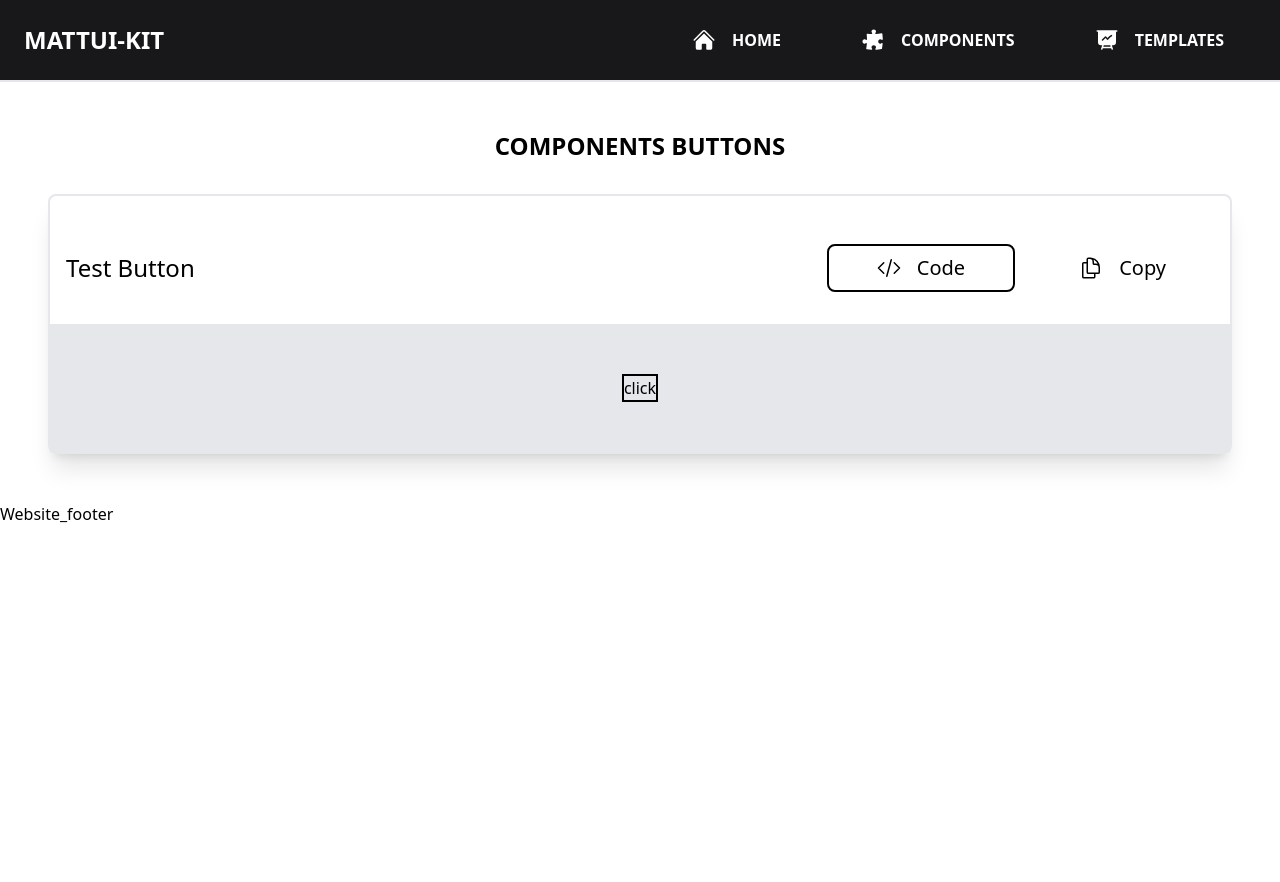
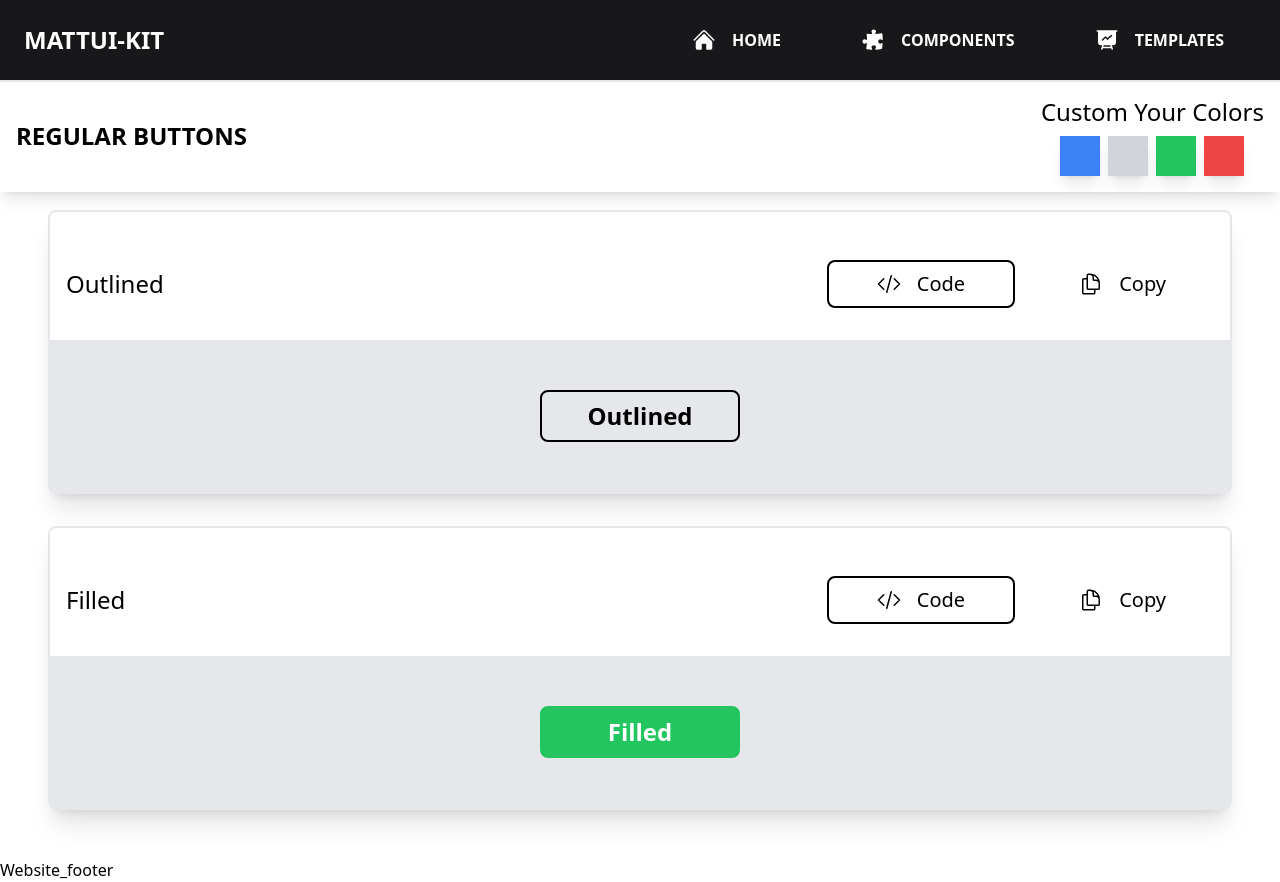
Before and after one commit to MattFreelanceWeb/mattui-kit, a Next.js app: page /components/buttons in a window 1280 px wide. Before the commit the page ends 800 px from the top, so only its background shows below. Built offline with nearby package versions, Linux system fonts and the light colour scheme.

Commit message:
✨ color select for regular btn

```diff
--- /dev/null
+++ b/components/preview/colorSelect/ColorSelect.tsx
@@ -0,0 +1,25 @@
+import React, { useState } from 'react'
+
+type Props = {updateColor:Function}
+
+function ColorSelect({updateColor}: Props) {
+
+
+    const colors = [
+        {name: 'primary',bgToSelect:'bg-blue-500', value: 'border-blue-500 focus:ring-blue-500/30 hover:bg-blue-500/80 hover:text-white text-blue-500'},
+        {name: 'secondary', bgToSelect: 'bg-gray-300'},
+        {name: 'success', bgToSelect: 'bg-green-500'},
+        {name: 'danger', bgToSelect: 'bg-red-500'}
+    ]
+
+  return (
+    <div className=' flex flex-col items-center justify-start gap-2 '>
+       <h4 className='text-2xl capitalize'> custom your colors</h4>
+       <ul className='flex items-center justify-center gap-2'>
+        {colors.map((item,i)=>( <li key={i} onClick={()=>{updateColor(item.name)}} className={`w-10 h-10 shadow-lg cursor-pointer ${item.bgToSelect}`}></li> ))}
+       </ul>
+    </div>
+  )
+}
+
+export default ColorSelect
--- a/components/preview/componentsPreview/ComponentsPreview.tsx
+++ b/components/preview/componentsPreview/ComponentsPreview.tsx
@@ -2,7 +2,7 @@ import React, { ReactElement, useState } from "react";
 import { Prism } from "@mantine/prism";
 import reactElementToJSXString from "react-element-to-jsx-string";
 
-type Props = { name: string; component: ReactElement };
+type Props = { name: string; component: ReactElement};
 
 function ComponentsPreview({ name, component }: Props) {
   {
@@ -10,6 +10,7 @@ function ComponentsPreview({ name, component }: Props) {
   }
   const [codeToggle, setCodeToggle] = useState<Boolean>(false);
   const [copyToggle, setCopyToggle] = useState<Boolean>(false);
+
   {
     /* function*/
   }
@@ -128,7 +129,7 @@ function ComponentsPreview({ name, component }: Props) {
               close
             </button>
           </div>
-          <Prism colorScheme="dark" language="jsx" noCopy withLineNumbers>
+          <Prism colorScheme="dark" language="jsx" noCopy withLineNumbers >
             {reactElementToJSXString(component)}
           </Prism>
         </div>
--- /dev/null
+++ b/components/section/components/buttons/RegularButtons.tsx
@@ -0,0 +1,65 @@
+import ColorSelect from "@/components/preview/colorSelect/ColorSelect";
+import ComponentsPreview from "@/components/preview/componentsPreview/ComponentsPreview";
+import React, { useState } from "react";
+
+type Props = {};
+
+function RegularButtons({}: Props) {
+  const [colors, setColors] = useState<string | undefined>(undefined);
+
+  console.log(colors);
+
+  const buttonsArray = [
+    {
+      name: "outlined",
+      component: (
+        <>
+          <button
+            className={` w-full border-2 px-12 py-2 rounded-lg capitalize flex items-center justify-center gap-4 font-semibold text-xl focus:ring active:scale-95 duration-300 md:w-[200px] md:text-2xl ${
+              colors === undefined || 'secondary'
+                ? "border-black focus:ring-black/30 hover:bg-black/80 hover:text-white"
+                : colors
+            } ${
+              colors === "primary" &&
+              "border-blue-500 focus:ring-blue-500/30 hover:bg-blue-500/80 hover:text-white text-blue-500 "
+            } ${colors === "success" &&  "border-green-500 focus:ring-green-500/30 hover:bg-green-500/80 hover:text-white text-green-500 "}
+            ${colors === "danger" &&  "border-red-500 focus:ring-red-500/30 hover:bg-red-500/80 hover:text-white text-red-500 "}
+            `}
+          >
+            {" "}
+            Outlined{" "}
+          </button>
+        </>
+      ),
+    },
+    {
+      name: "filled",
+      component: (
+        <>
+          <button className="border-green-500 bg-green-500 text-white focus:ring-green-500/30 hover:bg-green-500/80  w-full border-2 px-12 py-2 rounded-lg capitalize flex items-center justify-center gap-4 font-semibold text-xl focus:ring active:scale-95 duration-300 md:w-[200px] md:text-2xl">
+            {" "}
+            filled{" "}
+          </button>
+        </>
+      ),
+    },
+  ];
+
+  return (
+    <>
+      <div className="fixed top-20 z-40 bg-white w-full p-4  flex items-center justify-between shadow-lg">
+        <h2 className="text-2xl font-bold uppercase ">Regular buttons</h2>
+        <ColorSelect updateColor={setColors} />
+      </div>
+      <ul className="w-full flex flex-col items-center justify-center gap-8 pt-28 md:pt-20">
+        {buttonsArray.map((item, i) => (
+          <li key={i} className="w-full">
+            <ComponentsPreview name={item.name} component={item.component} />
+          </li>
+        ))}
+      </ul>
+    </>
+  );
+}
+
+export default RegularButtons;
--- a/pages/components/buttons.tsx
+++ b/pages/components/buttons.tsx
@@ -1,29 +1,14 @@
-import ComponentsPreview from "@/components/preview/componentsPreview/ComponentsPreview";
+import RegularButtons from "@/components/section/components/buttons/RegularButtons";
 import React from "react";
 
 type Props = {};
 
 function buttons({}: Props) {
-  const buttonsArray = [
-    {
-      name: "test button",
-      component:<><button className=" border-2 border-black"> click </button></>
 
-    },
-  ];
 
   return (
-    <main className="flex flex-col items-center justify-center gap-8 py-12 px-12 overflow-hidden">
-        <h2 className="text-2xl font-bold uppercase">components buttons</h2>
-        <ul className="w-full">
-            {buttonsArray.map((item, i) => (
-            <ComponentsPreview
-                name={item.name}
-                component={item.component}
-                key={i}
-            />
-            ))}
-        </ul>
+    <main className="flex flex-col items-center justify-center gap-8 py-12 px-12 overflow-hidden relative">
+      <RegularButtons/>
     </main>
   );
 }
```
